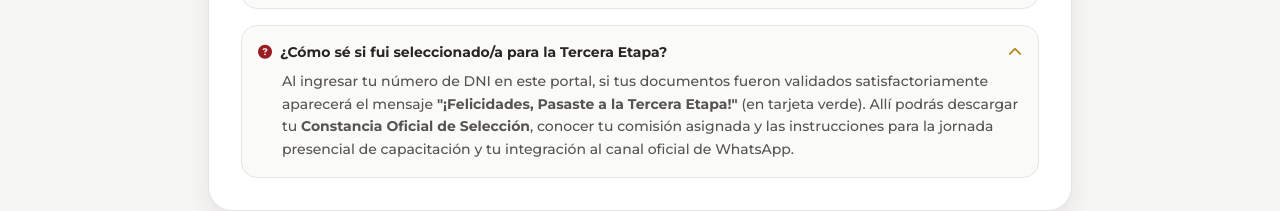
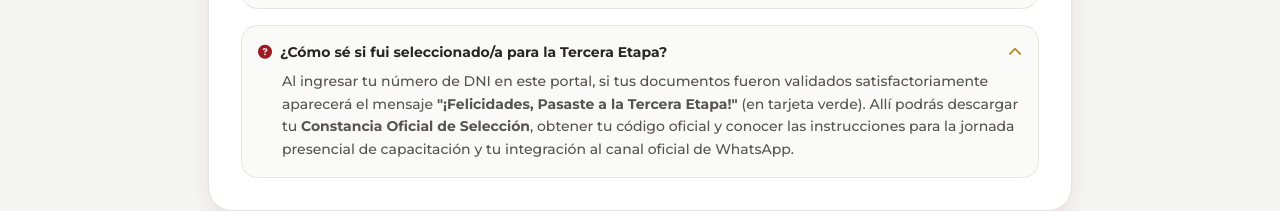
Before and after one commit to danielherrera99/voluntarios-web, a React (Vite) app: page / in a window 1280 px wide. Both pictures are taken after a click on the heading "¿Cómo sé si fui seleccionado/a para la Tercera Etapa?". Shown: the part 1390-1601 px from the top of the page. Built offline with nearby package versions, Linux system fonts and the light colour scheme; no server answers; a web font is replaced by a local one.

Commit message:
fix: quitar campo de comision asignada en tarjeta de tercera etapa

```diff
--- a/src/pages/ConsultaVoluntariado.jsx
+++ b/src/pages/ConsultaVoluntariado.jsx
@@ -462,17 +462,11 @@ export default function ConsultaVoluntariado() {
                       <span className="text-stone-800 font-semibold text-base">DNI: {result.dni}</span>
                     </div>
                     {result.codigo && (
-                      <div>
+                      <div className="md:col-span-2">
                         <span className="text-xs text-stone-500 uppercase font-bold block">Código Oficial</span>
-                        <span className="text-emerald-800 font-mono font-bold text-base">{result.codigo}</span>
+                        <span className="text-emerald-800 font-mono font-bold text-base md:text-lg">{result.codigo}</span>
                       </div>
                     )}
-                    <div>
-                      <span className="text-xs text-stone-500 uppercase font-bold block">Comisión Asignada</span>
-                      <span className="inline-flex items-center gap-1.5 px-3 py-1.5 bg-diocesis-red text-white rounded-lg text-xs md:text-sm font-bold mt-1 shadow-sm">
-                        <i className="fa-solid fa-users text-diocesis-mustard"></i> {result.comision || 'Servicio Diocesano'}
-                      </span>
-                    </div>
                   </div>
 
                   {/* COMUNICADO PARA TERCERA FASE */}
@@ -809,7 +803,7 @@ export default function ConsultaVoluntariado() {
                 <i className="fa-solid fa-chevron-down group-open:rotate-180 transition-transform text-diocesis-mustard"></i>
               </summary>
               <p className="mt-2 text-stone-600 font-medium leading-relaxed pl-6">
-                Al ingresar tu número de DNI en este portal, si tus documentos fueron validados satisfactoriamente aparecerá el mensaje <strong>"¡Felicidades, Pasaste a la Tercera Etapa!"</strong> (en tarjeta verde). Allí podrás descargar tu <strong>Constancia Oficial de Selección</strong>, conocer tu comisión asignada y las instrucciones para la jornada presencial de capacitación y tu integración al canal oficial de WhatsApp.
+                Al ingresar tu número de DNI en este portal, si tus documentos fueron validados satisfactoriamente aparecerá el mensaje <strong>"¡Felicidades, Pasaste a la Tercera Etapa!"</strong> (en tarjeta verde). Allí podrás descargar tu <strong>Constancia Oficial de Selección</strong>, obtener tu código oficial y conocer las instrucciones para la jornada presencial de capacitación y tu integración al canal oficial de WhatsApp.
               </p>
             </details>
           </div>
```
